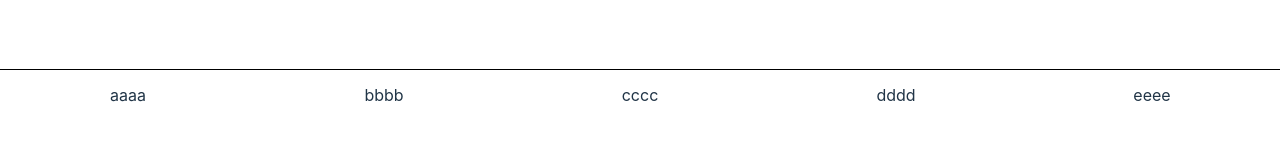
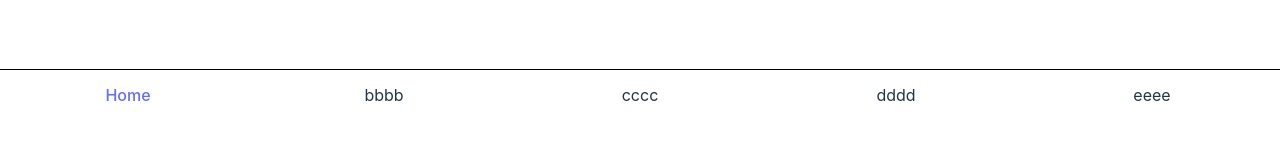
Before and after one commit to blob-blob/Pick_React, a React (Vite) app: page /PickList in a window 1280 px wide. Shown: the part 651-800 px from the top of the page. Built offline with nearby package versions, Linux system fonts and the light colour scheme; the HTML template or start-up script is replaced by a standard one.

Commit message:
feat. bottommenu link

```diff
--- a/src/components/BottomMenu.jsx
+++ b/src/components/BottomMenu.jsx
@@ -1,9 +1,12 @@
 import styles from '../styles/BottomMenu.module.scss';
+import { Link } from 'react-router-dom';
 
 const BottomMenu = () => {
   return (
     <div className={styles.bottom_menu}>
-      <div>aaaa</div>
+      <div>
+        <Link to="/">Home</Link>
+      </div>
       <div>bbbb</div>
       <div>cccc</div>
       <div>dddd</div>
```
